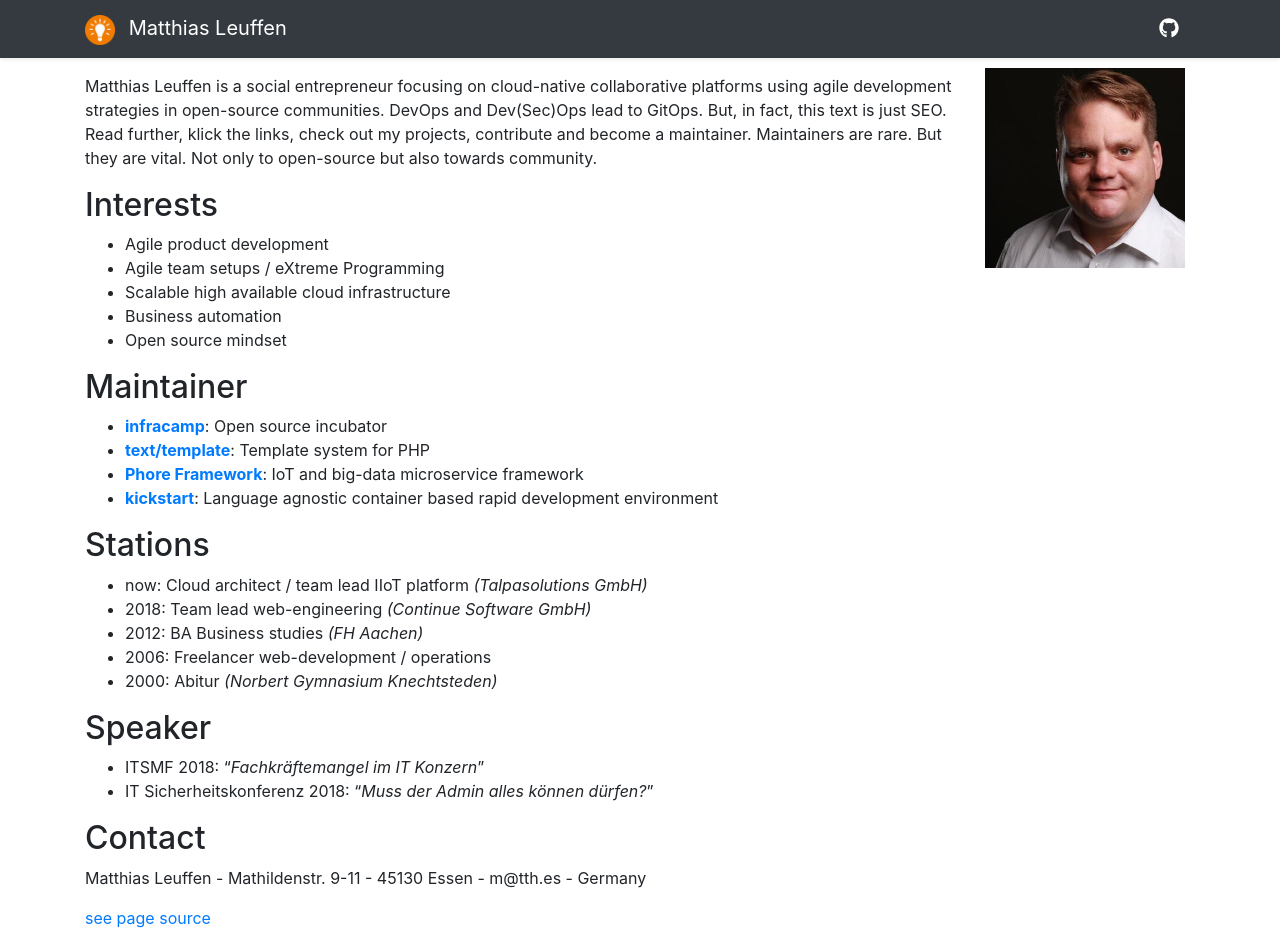
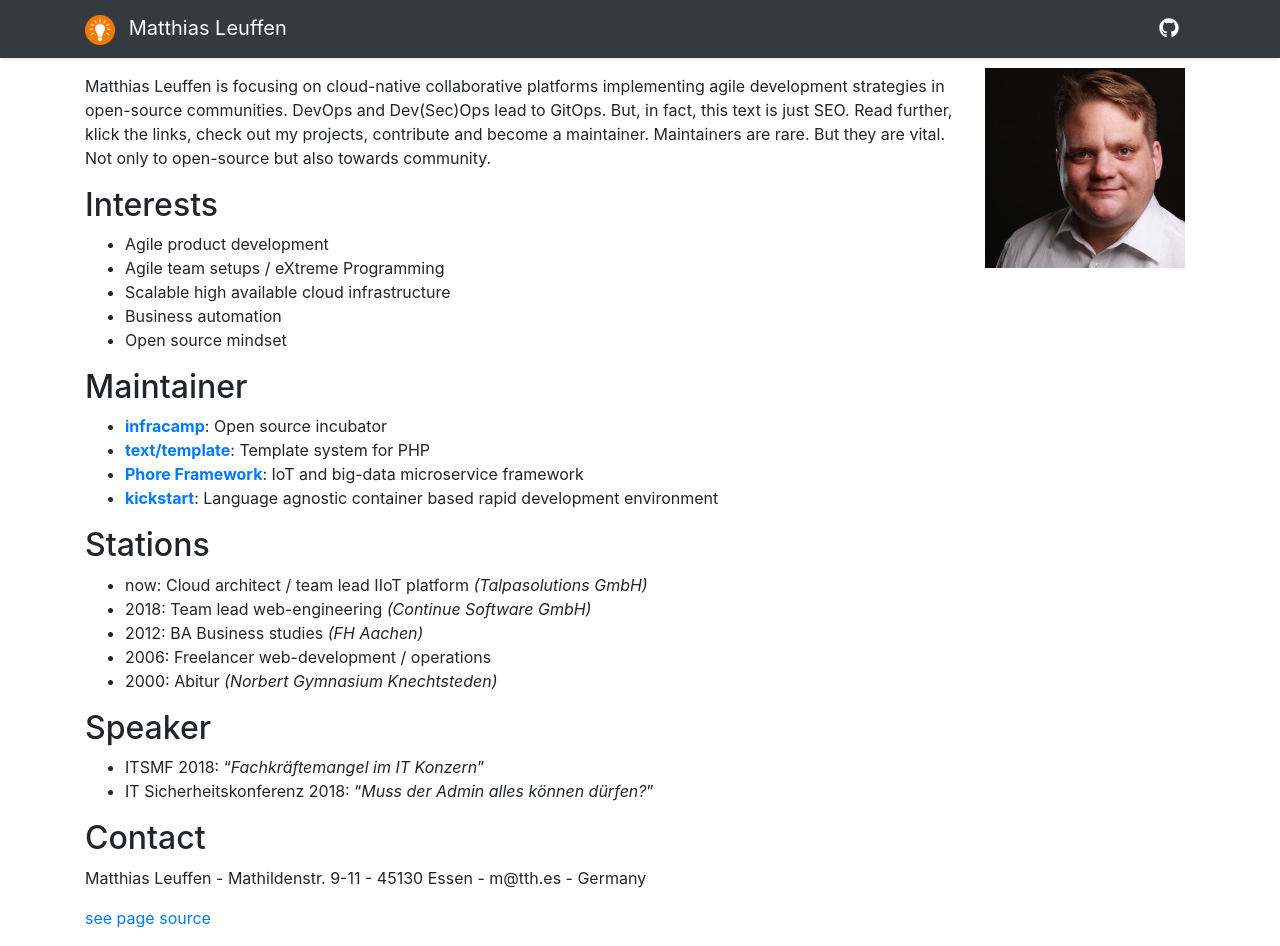
Before and after one commit to dermatthes/leuffen.de, a Jekyll site: the page built from docs/index.md, in a window 1280 px wide and 946 px high. Built offline with Jekyll 4.4.1, drawn with Linux system fonts in a browser that asks for light colours; nearby versions of some CDN libraries.

Commit message:
Update index.md

```diff
--- a/docs/index.md
+++ b/docs/index.md
@@ -5,8 +5,8 @@ title: About me
 
 <img src="assets/matthias.jpg" style="width:200px; float:right;margin: 10px">
 
-Matthias Leuffen is a social entrepreneur focusing on cloud-native collaborative platforms
-using agile development strategies in open-source communities. DevOps and Dev(Sec)Ops lead to GitOps.
+Matthias Leuffen is focusing on cloud-native collaborative platforms implementing
+agile development strategies in open-source communities. DevOps and Dev(Sec)Ops lead to GitOps.
 But, in fact, this text is just SEO. Read further, klick the links, check out my projects,
 contribute and become a maintainer. Maintainers are rare. But they are vital.
 Not only to open-source but also towards community.
```
